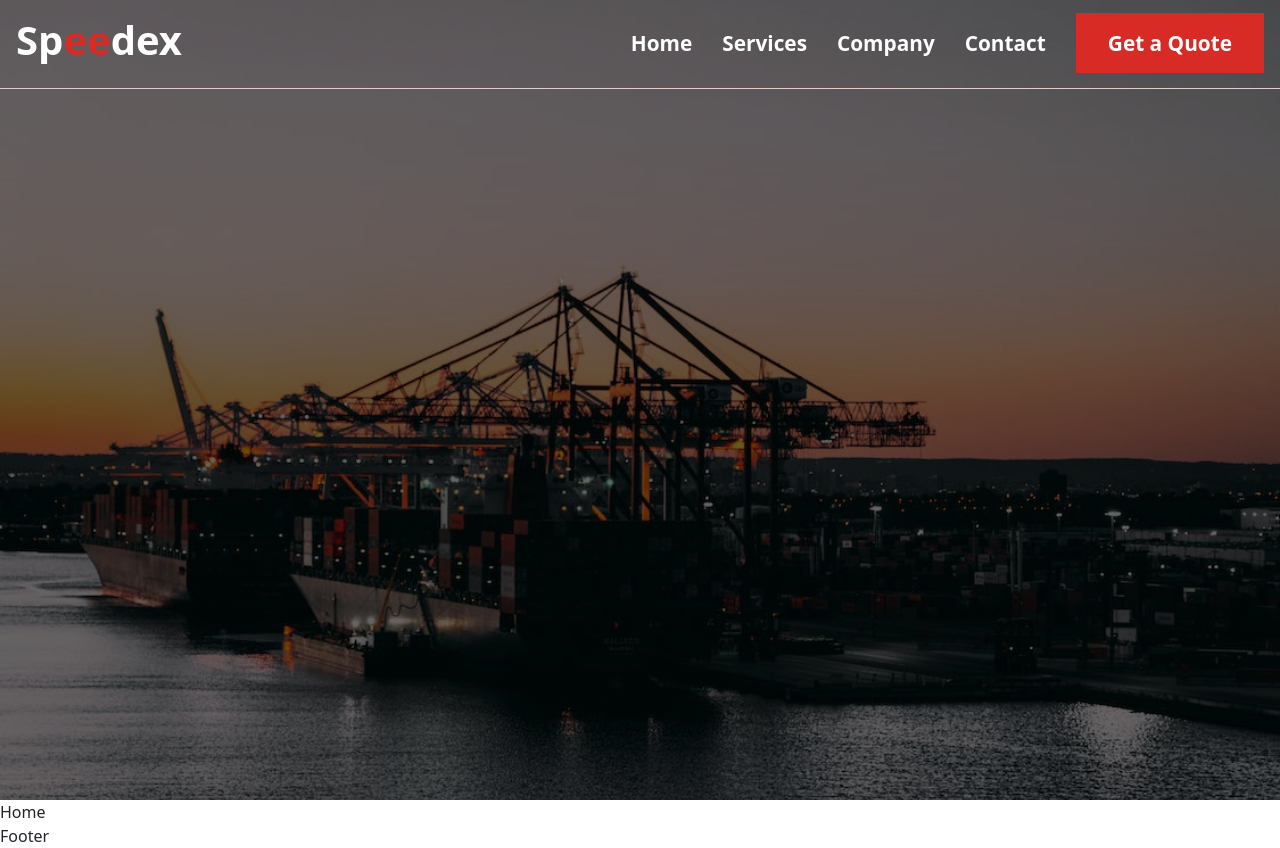
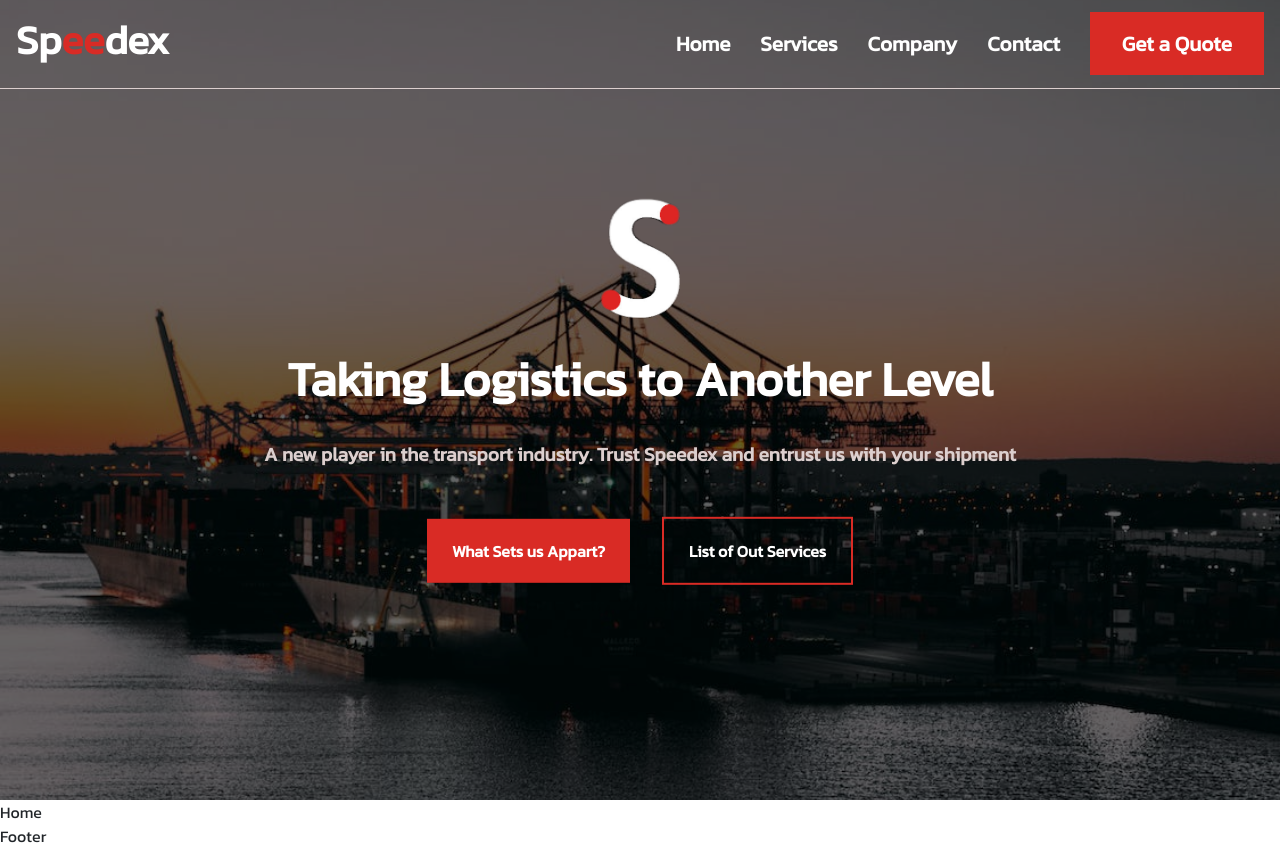
Before and after one commit to Slowinskip/speedex-transport-webside, a React (Create React App) app: page / in a window 1280 px wide. Built offline with nearby package versions, Linux system fonts and the light colour scheme.

Commit message:
add html code and style to baner components

```diff
--- a/src/components/views/Banner/Banner.js
+++ b/src/components/views/Banner/Banner.js
@@ -1,7 +1,23 @@
 import React from "react";
 import styles from "./Banner.module.scss";
 const Banner = () => {
-  return <div className={styles.banner_background}></div>;
+  return (
+    <>
+      <div className={styles.banner_background}></div>
+      <div className={styles.baner_content}>
+        <img src="./images/logo_white.png" alt="img"></img>
+        <h1>Taking Logistics to Another Level</h1>
+        <p>
+          A new player in the transport industry. Trust Speedex and entrust us
+          with your shipment
+        </p>
+        <div className={styles.content_btn}>
+          <button className={styles.btn1}>What Sets us Appart?</button>
+          <button className={styles.btn2}>List of Out Services</button>
+        </div>
+      </div>
+    </>
+  );
 };
 
 export default Banner;
--- a/src/components/views/Banner/Banner.module.scss
+++ b/src/components/views/Banner/Banner.module.scss
@@ -23,3 +23,49 @@
   transform: translate(-50%, -50%);
   z-index: 1;
 }
+.baner_content {
+  position: absolute;
+  top: 50%;
+  left: 50%;
+  transform: translate(-50%, -50%);
+  text-align: center;
+  color: white;
+  width: 100%;
+
+  img {
+    width: 80px;
+    height: 120px;
+  }
+  h1 {
+    font-weight: 900;
+    font-size: 3rem;
+    margin-top: 2rem;
+  }
+  p {
+    color: $grey-color;
+    font-weight: 700;
+    font-size: 1.2rem;
+    margin: 2rem 0;
+  }
+
+  .content_btn {
+    button {
+      color: $white-color;
+      padding: 20px 25px;
+      margin: 1rem;
+      font-weight: 800;
+      transition: 0.5s all;
+      &:hover {
+        background-color: $red-color-strong;
+      }
+    }
+    .btn1 {
+      border: none;
+      background-color: $red-color;
+    }
+    .btn2 {
+      border: 2px solid $red-color;
+      background-color: transparent;
+    }
+  }
+}
--- a/src/styles/global.scss
+++ b/src/styles/global.scss
@@ -3,6 +3,7 @@
 * {
   padding: 0;
   margin: 0;
+  font-family: "Kanit", sans-serif;
 }
 
 *,
--- a/src/styles/settings.scss
+++ b/src/styles/settings.scss
@@ -1,4 +1,7 @@
+@import url("https://fonts.googleapis.com/css2?family=Kanit&display=swap");
 $red-color: #d92b25;
+$red-color-strong: #e01009;
+
 $grey-color: #dccfce;
 $black-color: #000000;
 $white-color: #ffffff;
```
Also changed, not shown: public/images/logo_white.png (added).
